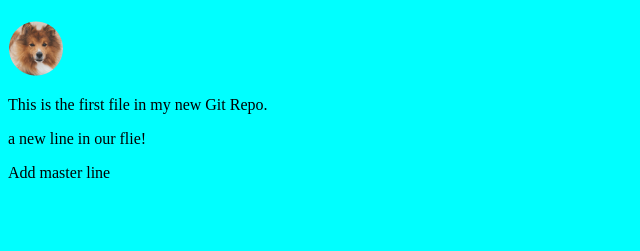
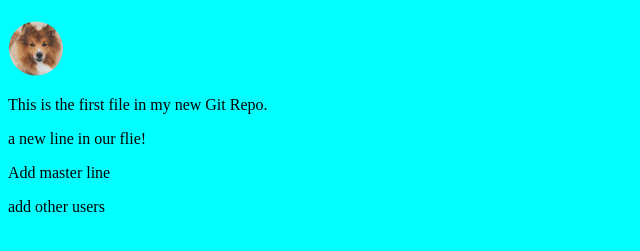
Before and after one commit to becca0525/test-kosta, a plain HTML site: page index.html in a window 1280 px wide. Shown: the part 59-310 px from the top of the page, without its empty margins (0-640 px from the left). Drawn offline with Linux system fonts and the light colour scheme.

Commit message:
Update index.html
Add other users

```diff
--- a/index.html
+++ b/index.html
@@ -12,5 +12,6 @@
     <p>This is the first file in my new Git Repo.</p>
     <p>a new line in our flie!</p>
     <p>Add master line</p>
+    <p>add other users</p>
 </body>
 </html>
```
